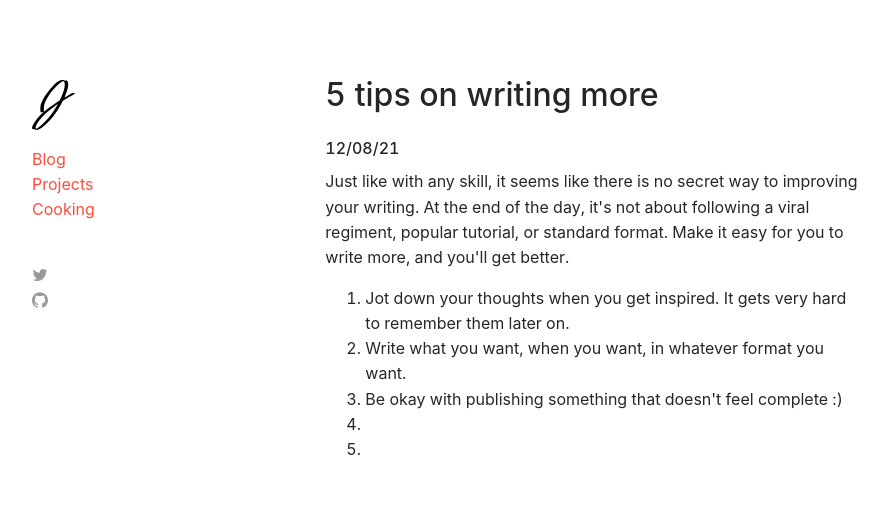
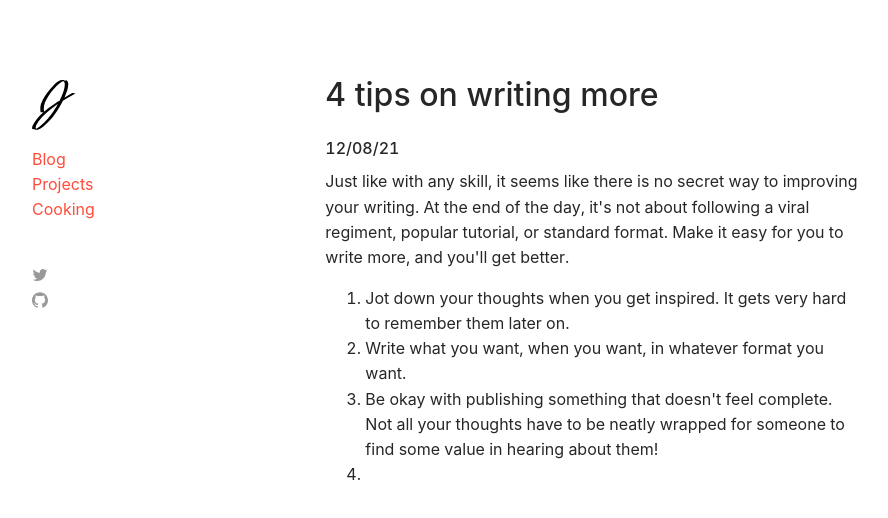
Before and after one commit to jonxuxu/website, a Next.js app: page /blog/2021-12-08-writing-more in a window 1280 px wide. Shown: the top 518 px of the page, without its empty margins (48-936 px from the left). Built offline with nearby package versions, Linux system fonts and the light colour scheme.

Commit message:
minor change

```diff
--- a/pages/blog/2021-12-08-writing-more.mdx
+++ b/pages/blog/2021-12-08-writing-more.mdx
@@ -1,11 +1,11 @@
 export const metadata = {
-  title: "5 tips on writing more",
+  title: "4 tips on writing more",
   url: "2021-12-08-writing-more",
   date: "2021-12-08",
   length: 1,
 };
 
-# 5 tips on writing more
+# 4 tips on writing more
 
 #### 12/08/21
 
@@ -13,6 +13,5 @@ Just like with any skill, it seems like there is no secret way to improving your
 
 1. Jot down your thoughts when you get inspired. It gets very hard to remember them later on.
 2. Write what you want, when you want, in whatever format you want.
-3. Be okay with publishing something that doesn't feel complete :)
+3. Be okay with publishing something that doesn't feel complete. Not all your thoughts have to be neatly wrapped for someone to find some value in hearing about them!
 4.
-5.
```
